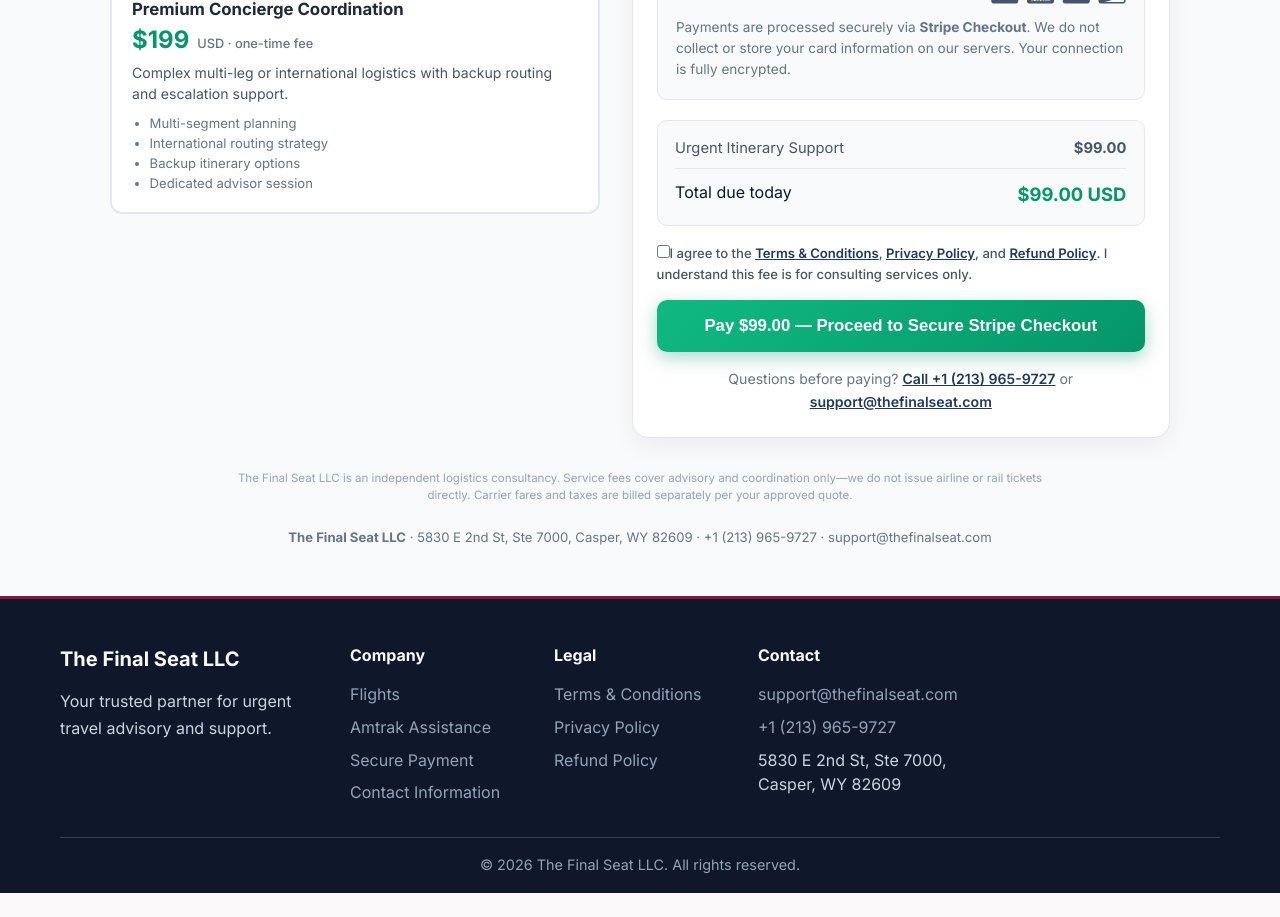
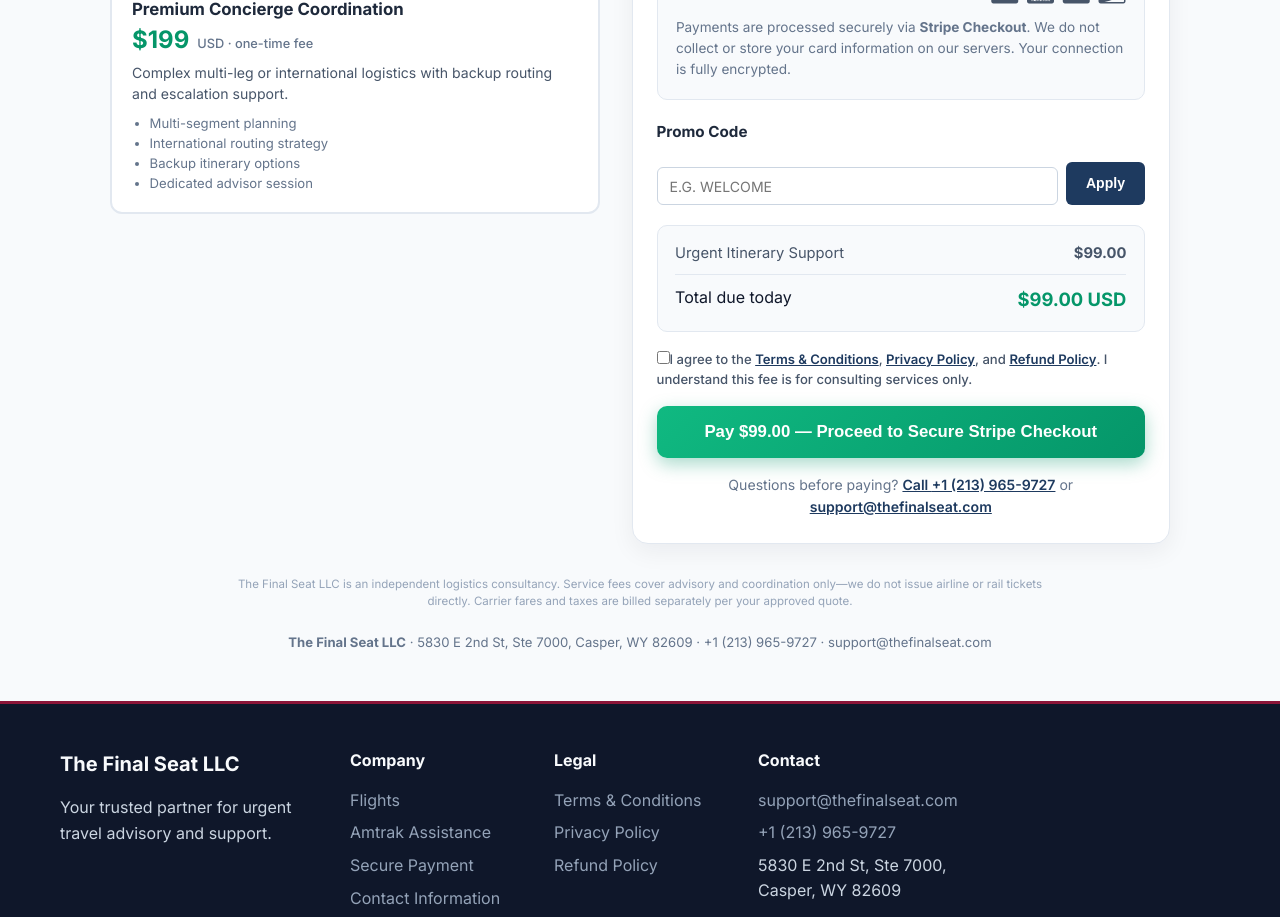
Before and after one commit to vian1608/thefinalseat, a React (Create React App) app in the folder frontend/: page /payment in a window 1280 px wide. Shown: the part 900-1817 px from the top of the page. Before the commit the page ends 1793 px from the top, so only its background shows below. Built offline with nearby package versions, Linux system fonts and the light colour scheme.

Commit message:
feat: add coupon code support with 99% off for Welcome code

```diff
--- a/frontend/src/pages/Booking.js
+++ b/frontend/src/pages/Booking.js
@@ -10,6 +10,11 @@ function Booking() {
   const [flight, setFlight] = useState(null);
   const [loading, setLoading] = useState(false);
   const [error, setError] = useState('');
+
+  const [couponCode, setCouponCode] = useState('');
+  const [couponApplied, setCouponApplied] = useState(false);
+  const [couponMessage, setCouponMessage] = useState('');
+  const [appliedCoupon, setAppliedCoupon] = useState('');
 
   const [formData, setFormData] = useState({
     firstName: '',
@@ -40,15 +45,30 @@ function Booking() {
     setFormData(prev => ({ ...prev, [field]: value }));
   };
 
+  const handleApplyCoupon = () => {
+    if (couponCode.trim().toLowerCase() === 'welcome') {
+      setCouponApplied(true);
+      setAppliedCoupon('WELCOME');
+      setCouponMessage('Coupon code applied successfully! 99% off your total.');
+    } else {
+      setCouponMessage('Invalid coupon code.');
+      setCouponApplied(false);
+    }
+  };
+
   const calculateTotal = () => {
     const basePrice = parseFloat(flight?.price?.total || 0);
     const taxes = basePrice * 0.15; // 15% taxes
     const serviceFee = 25.00; // Standard processing fee
+    const sub = basePrice + taxes + serviceFee;
+    const discount = couponApplied ? sub * 0.99 : 0;
+    const finalTotal = sub - discount;
     return {
       subtotal: basePrice.toFixed(2),
       taxes: taxes.toFixed(2),
       serviceFee: serviceFee.toFixed(2),
-      total: (basePrice + taxes + serviceFee).toFixed(2)
+      discount: discount.toFixed(2),
+      total: finalTotal.toFixed(2)
     };
   };
 
@@ -415,10 +435,48 @@ function Booking() {
                   <span>${pricing.serviceFee}</span>
                 </div>
 
+                {couponApplied && (
+                  <div className="price-row discount-row" style={{ color: '#059669', fontWeight: 'bold' }}>
+                    <span>Promo ({appliedCoupon}) - 99% Off</span>
+                    <span>-${pricing.discount}</span>
+                  </div>
+                )}
+
                 <div className="price-total-row">
                   <span>Total Amount Due</span>
                   <strong>${pricing.total} USD</strong>
                 </div>
+              </div>
+
+              {/* Coupon Code Section */}
+              <div className="booking-coupon-box" style={{ marginTop: '1.25rem', borderTop: '1px solid #f1f5f9', paddingTop: '1.25rem' }}>
+                <label htmlFor="couponInput" style={{ fontSize: '0.82rem', fontWeight: '600', color: '#475569', display: 'block', marginBottom: '0.5rem' }}>
+                  Have a promo code?
+                </label>
+                <div style={{ display: 'flex', gap: '0.5rem' }}>
+                  <input
+                    type="text"
+                    id="couponInput"
+                    value={couponCode}
+                    onChange={(e) => setCouponCode(e.target.value)}
+                    placeholder="e.g. WELCOME"
+                    disabled={couponApplied}
+                    style={{ flex: 1, minHeight: '36px', padding: '0.25rem 0.75rem', fontSize: '0.88rem', border: '1px solid #cbd5e1', borderRadius: '6px', textTransform: 'uppercase' }}
+                  />
+                  <button
+                    type="button"
+                    onClick={handleApplyCoupon}
+                    disabled={couponApplied}
+                    style={{ background: '#0f172a', color: '#fff', border: 'none', borderRadius: '6px', padding: '0 1rem', fontSize: '0.85rem', fontWeight: '700', cursor: 'pointer', opacity: couponApplied ? 0.6 : 1 }}
+                  >
+                    Apply
+                  </button>
+                </div>
+                {couponMessage && (
+                  <span style={{ display: 'block', fontSize: '0.78rem', marginTop: '0.35rem', fontWeight: '600', color: couponApplied ? '#059669' : '#ef4444' }}>
+                    {couponMessage}
+                  </span>
+                )}
               </div>
 
               <div className="summary-help-block">
--- a/frontend/src/pages/ConsultingPayment.js
+++ b/frontend/src/pages/ConsultingPayment.js
@@ -24,7 +24,36 @@ function ConsultingPayment() {
   const [status, setStatus] = useState('idle');
   const [message, setMessage] = useState('');
 
+  const [couponInput, setCouponInput] = useState('');
+  const [couponApplied, setCouponApplied] = useState(false);
+  const [couponMessage, setCouponMessage] = useState('');
+  const [appliedCoupon, setAppliedCoupon] = useState('');
+
   const selected = consultingServices.find((s) => s.id === selectedId) || consultingServices[1];
+
+  const applyCoupon = () => {
+    if (couponInput.trim().toLowerCase() === 'welcome') {
+      setCouponApplied(true);
+      setAppliedCoupon('WELCOME');
+      setCouponMessage('Coupon code applied successfully! 99% off your plan.');
+    } else {
+      setCouponMessage('Invalid coupon code.');
+      setCouponApplied(false);
+    }
+  };
+
+  const getPlanPrice = () => {
+    const originalPrice = selected.price;
+    const discount = couponApplied ? originalPrice * 0.99 : 0;
+    const finalPrice = originalPrice - discount;
+    return {
+      original: originalPrice.toFixed(2),
+      discount: discount.toFixed(2),
+      final: finalPrice.toFixed(2),
+    };
+  };
+
+  const planPrice = getPlanPrice();
 
   const handleChange = (field, value) => {
     setBilling((prev) => ({ ...prev, [field]: value }));
@@ -48,7 +77,7 @@ function ConsultingPayment() {
       const response = await paymentAPI.createStripeSession({
         type: 'consulting',
         email: billing.email,
-        amount: selected.price,
+        amount: parseFloat(planPrice.final),
         name: billing.fullName,
         phone: billing.phone,
         origin: billing.city,
@@ -251,14 +280,47 @@ function ConsultingPayment() {
                 </div>
               </fieldset>
 
+              <fieldset className="consulting-payment-fieldset">
+                <legend>Promo Code</legend>
+                <div style={{ display: 'flex', gap: '0.5rem', marginTop: '0.35rem' }}>
+                  <input
+                    type="text"
+                    value={couponInput}
+                    onChange={(e) => setCouponInput(e.target.value)}
+                    placeholder="e.g. WELCOME"
+                    disabled={couponApplied}
+                    style={{ flex: 1, minHeight: '38px', padding: '0.25rem 0.75rem', fontSize: '0.88rem', border: '1px solid #cbd5e1', borderRadius: '6px', textTransform: 'uppercase', boxSizing: 'border-box' }}
+                  />
+                  <button
+                    type="button"
+                    onClick={applyCoupon}
+                    disabled={couponApplied}
+                    style={{ background: '#1e3a5f', color: '#fff', border: 'none', borderRadius: '6px', padding: '0 1.25rem', fontSize: '0.88rem', fontWeight: '700', cursor: 'pointer', opacity: couponApplied ? 0.6 : 1 }}
+                  >
+                    Apply
+                  </button>
+                </div>
+                {couponMessage && (
+                  <span style={{ display: 'block', fontSize: '0.78rem', marginTop: '0.35rem', fontWeight: '600', color: couponApplied ? '#059669' : '#ef4444' }}>
+                    {couponMessage}
+                  </span>
+                )}
+              </fieldset>
+
               <div className="consulting-payment-order-summary">
                 <div>
                   <span>{selected.name}</span>
-                  <strong>${selected.price.toFixed(2)}</strong>
+                  <strong>${planPrice.original}</strong>
                 </div>
+                {couponApplied && (
+                  <div style={{ display: 'flex', justifyContent: 'space-between', color: '#059669', fontWeight: 'bold', fontSize: '0.92rem', marginBottom: '0.5rem' }}>
+                    <span>Promo ({appliedCoupon}) - 99% Off</span>
+                    <span>-${planPrice.discount}</span>
+                  </div>
+                )}
                 <div className="consulting-payment-order-summary__total">
                   <span>Total due today</span>
-                  <strong>${selected.price.toFixed(2)} USD</strong>
+                  <strong>${planPrice.final} USD</strong>
                 </div>
               </div>
 
```
